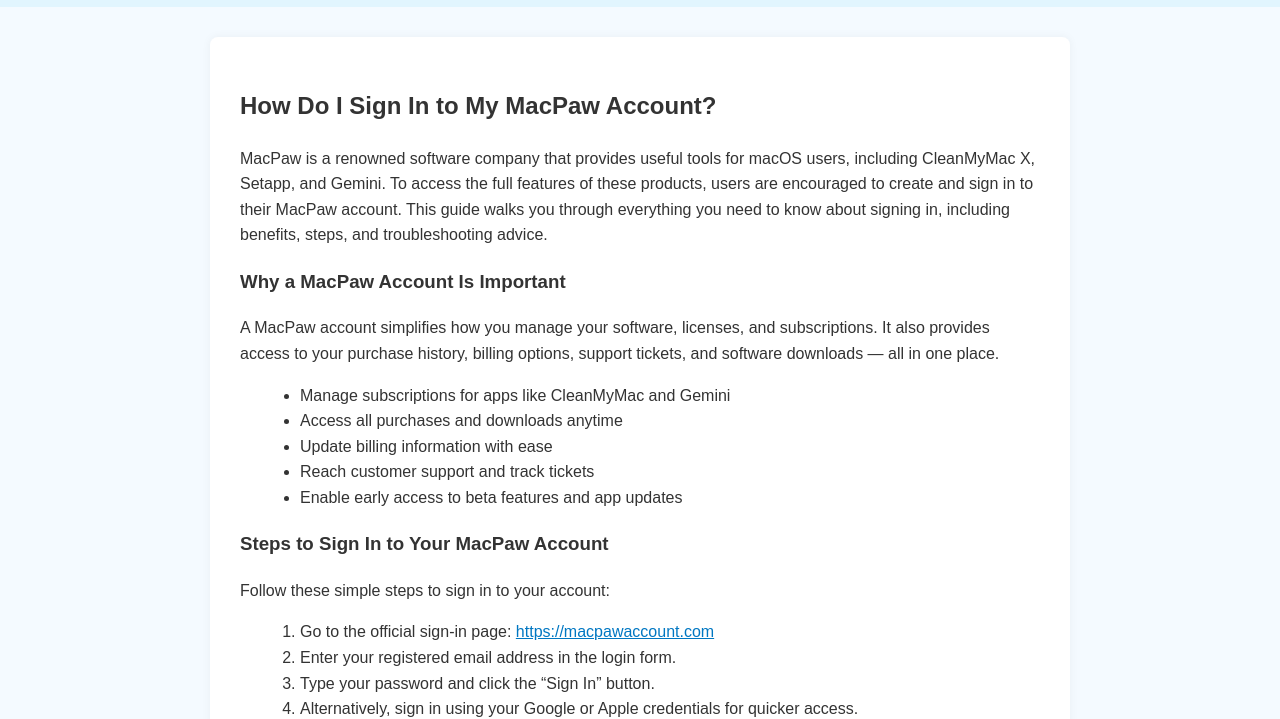
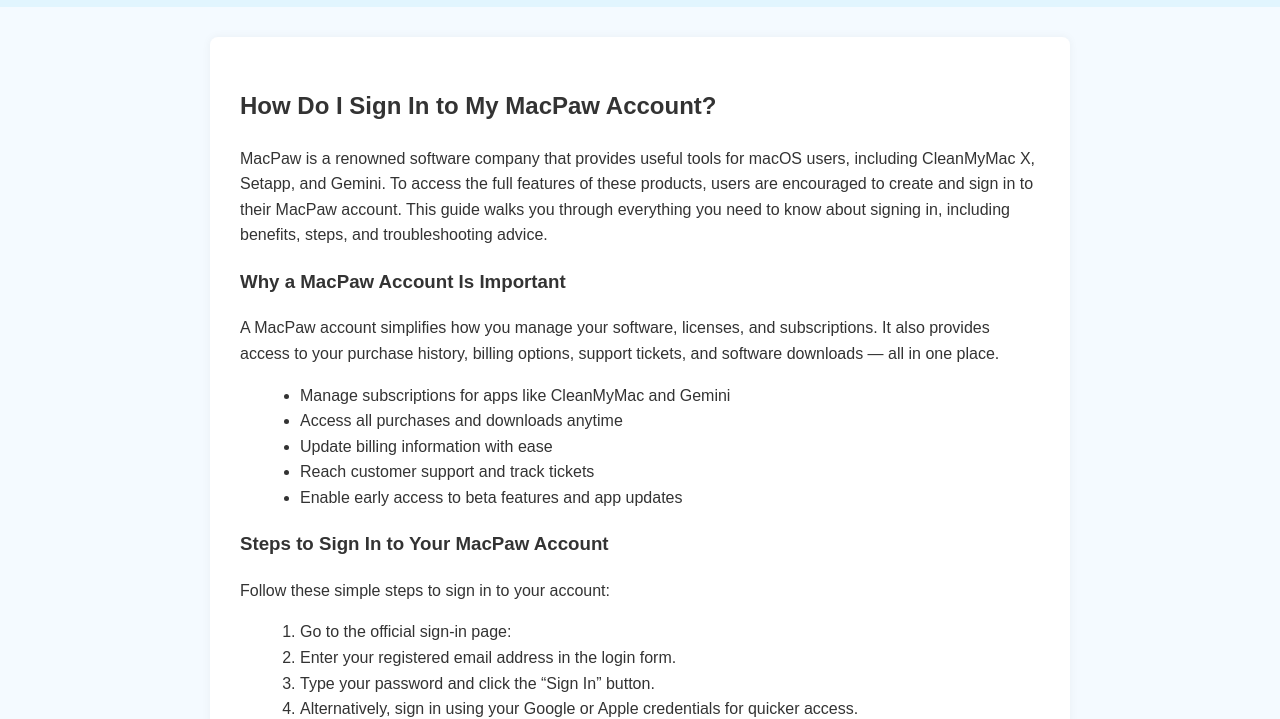
Before and after one commit to denialsaim02/MacPaw-Account-Sign-In, a plain HTML site: page index.html in a window 1280 px wide. Shown: the part 89-808 px from the top of the page. Drawn offline with Linux system fonts and the light colour scheme.

Commit message:
Update index.html

```diff
--- a/index.html
+++ b/index.html
@@ -116,7 +116,7 @@
       <h3>Steps to Sign In to Your MacPaw Account</h3>
       <p>Follow these simple steps to sign in to your account:</p>
       <ol>
-        <li>Go to the official sign-in page: <a href="https://macpawaccount.com" target="_blank">https://macpawaccount.com</a></li>
+        <li>Go to the official sign-in page:
         <li>Enter your registered email address in the login form.</li>
         <li>Type your password and click the “Sign In” button.</li>
         <li>Alternatively, sign in using your Google or Apple credentials for quicker access.</li>
```
